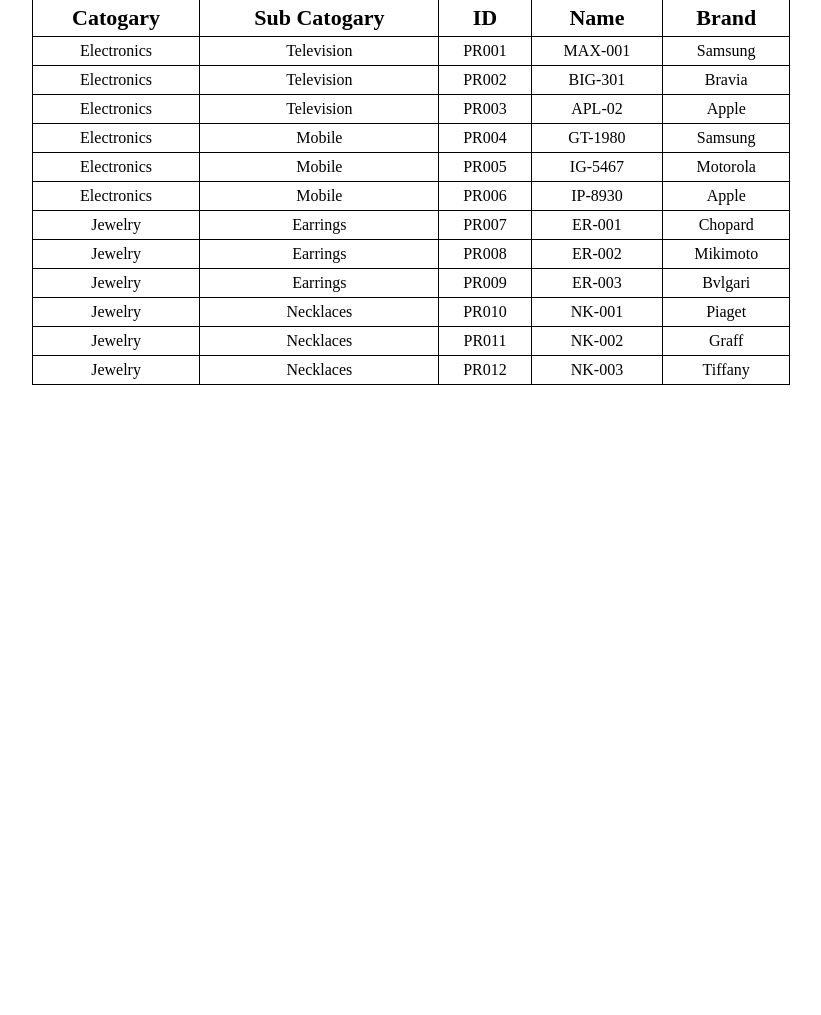
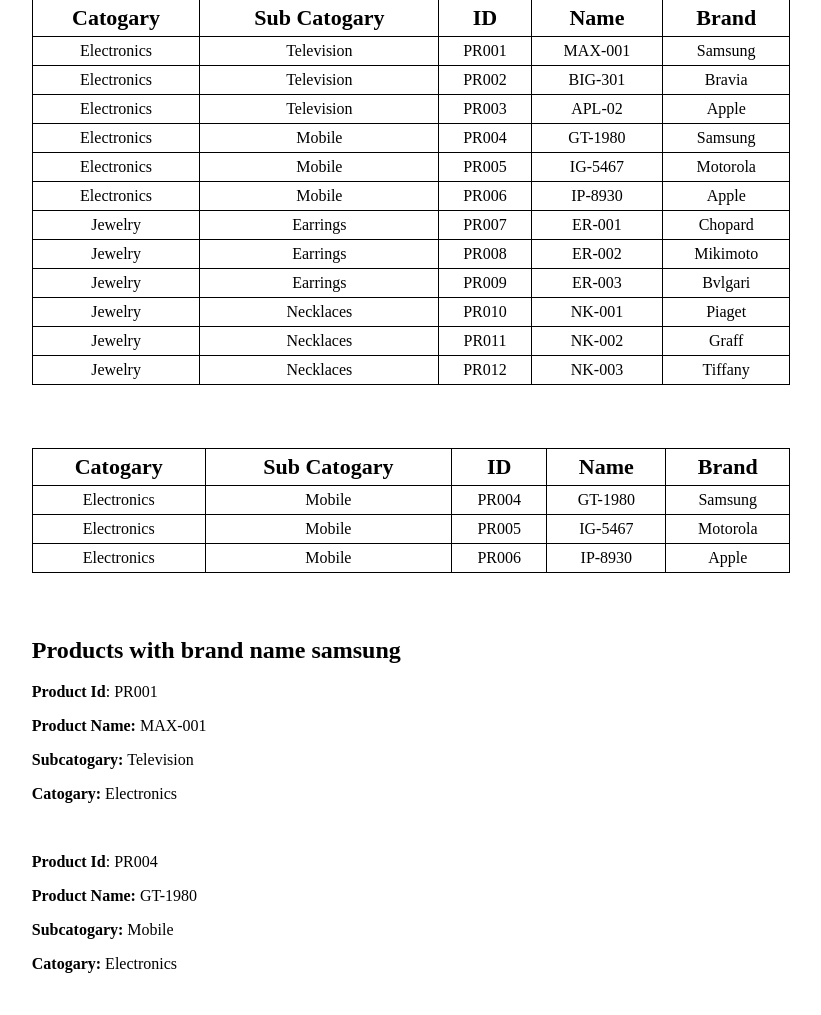
Before and after one commit to yamit73/php-array, a PHP site: page / in a window 1280 px wide. Shown: the part 64-1079 px from the top of the page, without its empty margins (229-1050 px from the left). Before the commit the page ends 449 px from the top, so only its background shows below. Run offline with PHP 8.4, Linux system fonts and the light colour scheme.

Commit message:
list all the products with brand name samsung

```diff
--- a/src/index.php
+++ b/src/index.php
@@ -100,7 +100,60 @@
         $prTable.=$prRows.'</table>';
         echo $prTable;
     }
+    function mobileSubcatogaryProduct($products){
+        $prTable='<table id="productTable">
+                    <tr>
+                        <th>Catogary</th>
+                        <th>Sub Catogary</th>
+                        <th>ID</th>
+                        <th>Name</th>
+                        <th>Brand</th>
+                    </tr>';
+        $prRows='';
+        foreach($products as $key => $catogary){
+            foreach($catogary as $ke => $subCatogary){
+                foreach($subCatogary as $k => $value){
+                    if($ke == "Mobile"){
+                        $prRows.='<tr>
+                                <td>'.$key.'</td>'.
+                                '<td>'.$ke.'</td>
+                                <td>'.$value['id'].'</td>
+                                <td>'.$value['name'].'</td>
+                                <td>'.$value['brand'].'</td>'.
+                            '</tr>';
+                    }
+
+                }
+            }
+        }
+        $prTable.=$prRows.'</table>';
+        echo $prTable;
+    }
+
+    function productWithBrandName($products,$brandName){
+        $prList='<div id="productList">
+                <h2>Products with brand name samsung</h2>';
+        $prRows='';
+        foreach($products as $key => $catogary){
+            foreach($catogary as $ke => $subCatogary){
+                foreach($subCatogary as $k => $value){
+                    if($value['brand'] == $brandName){
+                        $prRows.='<p><b>Product Id</b>: '.$value['id'].'</p>
+                                <p><b>Product Name: </b>'.$value['name'].'</p>
+                                <p><b>Subcatogary: </b>'.$ke.'</p>'.
+                                '<p><b>Catogary: </b>'.$key.'</p><br>';
+                    }
+
+                }
+            }
+        }
+        $prList.=$prRows.'</div>';
+        echo $prList;
+    }
     catogaryWiseProduct($products);
+    mobileSubcatogaryProduct($products);
+    productWithBrandName($products,"Samsung");
+
 
 ?>
 
--- a/src/styles.css
+++ b/src/styles.css
@@ -13,3 +13,8 @@
     text-align: center;
     margin-top: 5%;
 }
+#productList{
+    width:60%;
+    margin: auto;
+    margin-top: 5%;
+}
```
